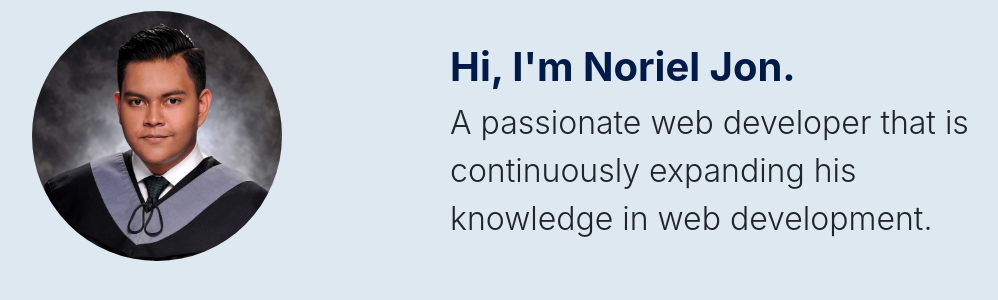
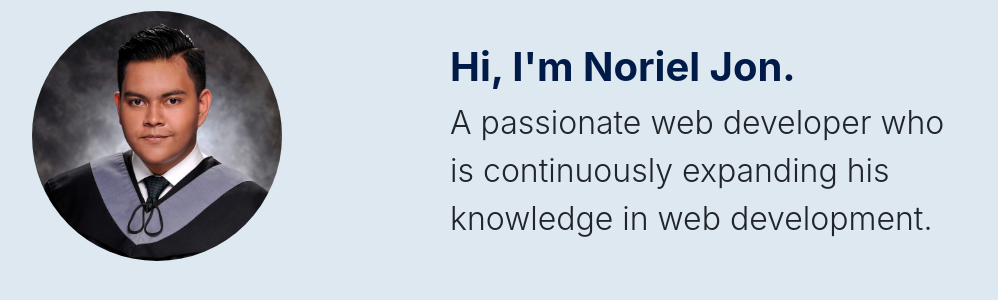
Before and after one commit to norieljon/portfolio, a CodeIgniter app: page /database/ in a window 1280 px wide. Shown: the part 466-766 px from the top of the page, without its empty margins (206-1204 px from the left). Run offline with CodeIgniter, Linux system fonts and the light colour scheme; some libraries are stand-ins or nearby versions; some web fonts are replaced.

Commit message:
Grammatical update

```diff
--- a/application/views/home/body.php
+++ b/application/views/home/body.php
@@ -7,7 +7,7 @@
         </div>
         <div class="col-xl-6 col-lg-6 col-md-12 col-sm-12 col-12 p-3 mt-md-3 mt-sm-3">
             <h1 class="font-weight-bold text-dark-blue">Hi, I'm Noriel Jon.</h1>
-            <p class="font-weight-light text">A passionate web developer that is continuously expanding his knowledge in web development.</p>
+            <p class="font-weight-light text">A passionate web developer who is continuously expanding his knowledge in web development.</p>
         </div>
     </div>
 </div>
```
